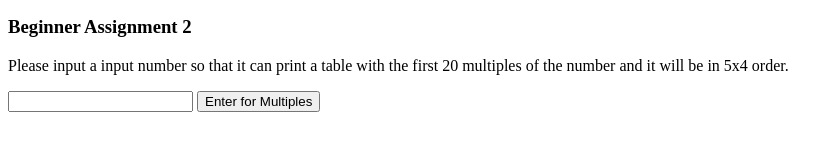
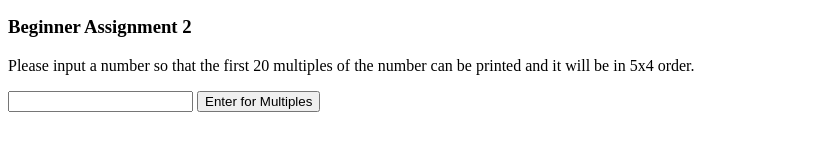
Before and after one commit to Luz917/Luz917.github.io, a plain HTML site: page index.html in a window 1280 px wide. Shown: the part 259-406 px from the top of the page, without its empty margins (0-838 px from the left). Drawn offline with Linux system fonts and the light colour scheme.

Commit message:
Update index.html

```diff
--- a/index.html
+++ b/index.html
@@ -40,7 +40,7 @@ function WORDreverse(){
 Reversed Word: <b id="Reversal"></b>
 
 <h3>Beginner Assignment 2</h3>
-<p>Please input a input number so that it can print a table with the first 20 multiples of the number and it will be in 5x4 order.</p>
+<p>Please input a number so that the first 20 multiples of the number can be printed and it will be in 5x4 order.</p>
 
 
 <script type="text/javascript">
```
